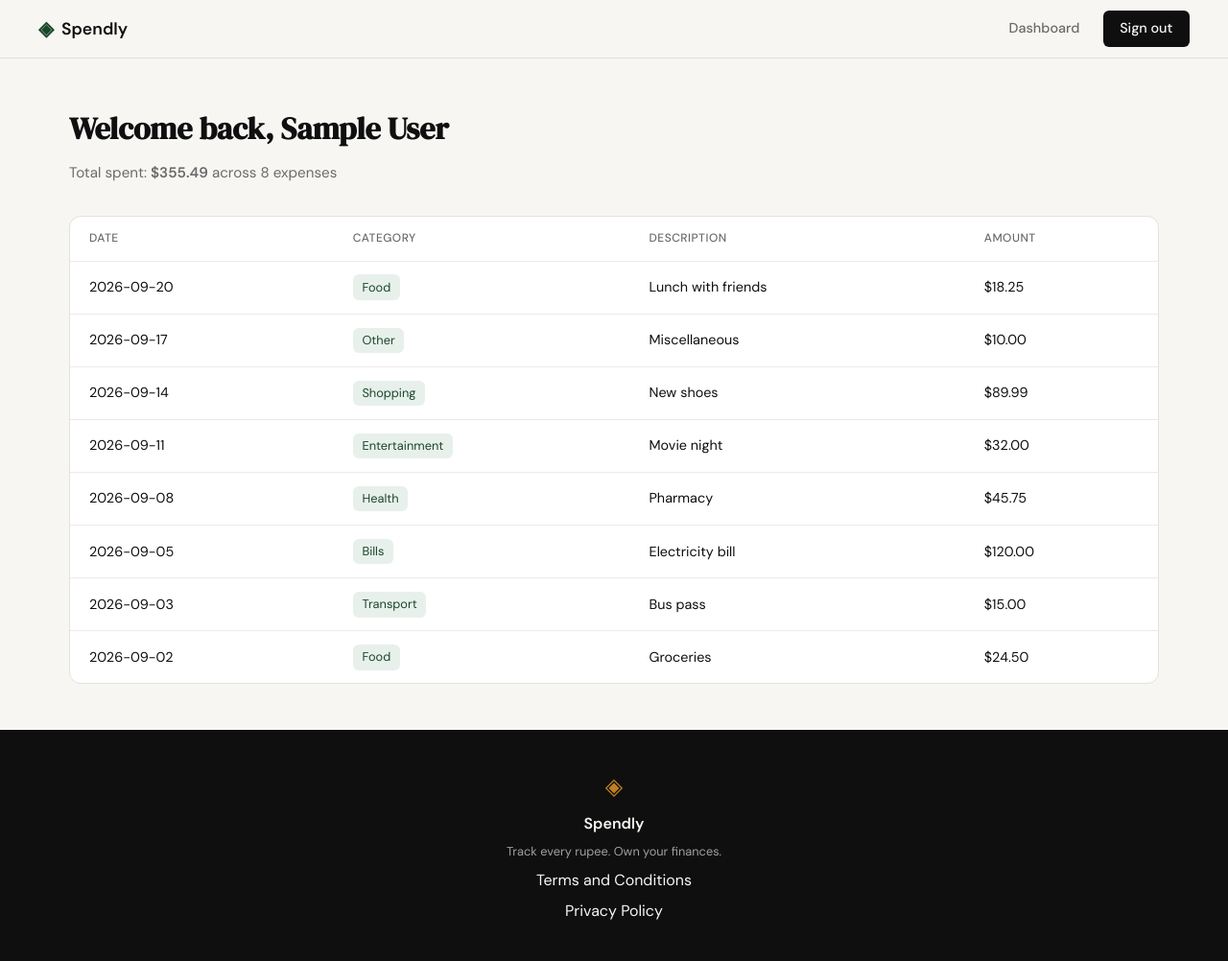
After one commit to mtsss9/ExpenseSheetAiApp, a Flask app: page /dashboard in a window 1280 px wide. The commit adds this page. Shown: the whole page at 96% size. Run offline with Flask 3, Linux system fonts and the light colour scheme; the visitor is signed in with stand-in values (Sample User, id 1); data comes from the database, SQL or seed files in the repository.

Commit message:
Implement login authentication and dashboard
Adds session-based login with password hash verification and a
dashboard route/template that lists a user's expenses and total spend.

Co-Authored-By: Claude Sonnet 5 <noreply@anthropic.com>
Claude-Session: https://claude.ai/code/session_01Lna6sVpBSa6NVtecnmmHjC

```diff
--- a/app.py
+++ b/app.py
@@ -1,8 +1,12 @@
-from flask import Flask, render_template
+import os
+
+from flask import Flask, redirect, render_template, request, session, url_for
+from werkzeug.security import check_password_hash
 
 from database.db import get_db, init_db, seed_db
 
 app = Flask(__name__)
+app.secret_key = os.environ.get("SECRET_KEY", "dev-secret-key-change-in-production")
 
 with app.app_context():
     init_db()
@@ -23,9 +27,46 @@ def register():
     return render_template("register.html")
 
 
-@app.route("/login")
+@app.route("/login", methods=["GET", "POST"])
 def login():
+    if request.method == "POST":
+        email = request.form.get("email", "").strip()
+        password = request.form.get("password", "")
+
+        conn = get_db()
+        user = conn.execute(
+            "SELECT id, name, password_hash FROM users WHERE email = ?", (email,)
+        ).fetchone()
+        conn.close()
+
+        if user is None or not check_password_hash(user["password_hash"], password):
+            return render_template("login.html", error="Invalid email or password")
+
+        session["user_id"] = user["id"]
+        session["user_name"] = user["name"]
+        return redirect(url_for("dashboard"))
+
     return render_template("login.html")
+
+
+@app.route("/dashboard")
+def dashboard():
+    if "user_id" not in session:
+        return redirect(url_for("login"))
+
+    conn = get_db()
+    expenses = conn.execute(
+        "SELECT id, amount, category, date, description FROM expenses "
+        "WHERE user_id = ? ORDER BY date DESC",
+        (session["user_id"],),
+    ).fetchall()
+    conn.close()
+
+    total = sum(expense["amount"] for expense in expenses)
+
+    return render_template(
+        "dashboard.html", expenses=expenses, total=total, user_name=session["user_name"]
+    )
 
 
 @app.route("/terms")
@@ -44,7 +85,8 @@ def privacy():
 
 @app.route("/logout")
 def logout():
-    return "Logout — coming in Step 3"
+    session.clear()
+    return redirect(url_for("landing"))
 
 
 @app.route("/profile")
--- a/static/css/style.css
+++ b/static/css/style.css
@@ -676,6 +676,82 @@ a { color: inherit; text-decoration: none; }
 }
 
 /* ------------------------------------------------------------------ */
+/* Dashboard                                                           */
+/* ------------------------------------------------------------------ */
+
+.dashboard-section {
+    max-width: var(--max-width);
+    margin: 0 auto;
+    padding: 3rem 2rem;
+}
+
+.dashboard-header {
+    margin-bottom: 2rem;
+}
+
+.dashboard-title {
+    font-family: var(--font-display);
+    font-size: 2rem;
+    color: var(--ink);
+    margin-bottom: 0.5rem;
+}
+
+.dashboard-subtitle {
+    color: var(--ink-muted);
+    font-size: 0.95rem;
+}
+
+.dashboard-empty {
+    color: var(--ink-muted);
+    padding: 2rem 0;
+}
+
+.expense-table-wrap {
+    background: var(--paper-card);
+    border: 1px solid var(--border);
+    border-radius: var(--radius-md);
+    overflow: hidden;
+}
+
+.expense-table {
+    width: 100%;
+    border-collapse: collapse;
+}
+
+.expense-table th,
+.expense-table td {
+    text-align: left;
+    padding: 0.85rem 1.25rem;
+    border-bottom: 1px solid var(--border-soft);
+    font-size: 0.9rem;
+}
+
+.expense-table th {
+    color: var(--ink-muted);
+    font-weight: 500;
+    text-transform: uppercase;
+    font-size: 0.75rem;
+    letter-spacing: 0.04em;
+}
+
+.expense-table tbody tr:last-child td {
+    border-bottom: none;
+}
+
+.amount-col {
+    text-align: right;
+}
+
+.category-pill {
+    display: inline-block;
+    background: var(--accent-light);
+    color: var(--accent);
+    border-radius: var(--radius-sm);
+    padding: 0.2rem 0.6rem;
+    font-size: 0.8rem;
+}
+
+/* ------------------------------------------------------------------ */
 /* Responsive                                                          */
 /* ------------------------------------------------------------------ */
 
--- a/templates/base.html
+++ b/templates/base.html
@@ -19,8 +19,13 @@
                 <span class="brand-name">Spendly</span>
             </a>
             <div class="nav-links">
+                {% if session.user_id %}
+                <a href="{{ url_for('dashboard') }}">Dashboard</a>
+                <a href="{{ url_for('logout') }}" class="nav-cta">Sign out</a>
+                {% else %}
                 <a href="{{ url_for('login') }}">Sign in</a>
                 <a href="{{ url_for('register') }}" class="nav-cta">Get started</a>
+                {% endif %}
             </div>
         </div>
     </nav>
--- /dev/null
+++ b/templates/dashboard.html
@@ -0,0 +1,47 @@
+{% extends "base.html" %}
+
+{% block title %}Dashboard — Spendly{% endblock %}
+
+{% block content %}
+
+<section class="dashboard-section">
+    <div class="dashboard-container">
+
+        <div class="dashboard-header">
+            <h1 class="dashboard-title">Welcome back, {{ user_name }}</h1>
+            <p class="dashboard-subtitle">
+                Total spent: <strong>${{ "%.2f"|format(total) }}</strong> across {{ expenses|length }} expenses
+            </p>
+        </div>
+
+        {% if expenses %}
+        <div class="expense-table-wrap">
+            <table class="expense-table">
+                <thead>
+                    <tr>
+                        <th>Date</th>
+                        <th>Category</th>
+                        <th>Description</th>
+                        <th class="amount-col">Amount</th>
+                    </tr>
+                </thead>
+                <tbody>
+                    {% for expense in expenses %}
+                    <tr>
+                        <td>{{ expense.date }}</td>
+                        <td><span class="category-pill">{{ expense.category }}</span></td>
+                        <td>{{ expense.description or "—" }}</td>
+                        <td class="amount-col">${{ "%.2f"|format(expense.amount) }}</td>
+                    </tr>
+                    {% endfor %}
+                </tbody>
+            </table>
+        </div>
+        {% else %}
+        <p class="dashboard-empty">No expenses yet.</p>
+        {% endif %}
+
+    </div>
+</section>
+
+{% endblock %}
```
